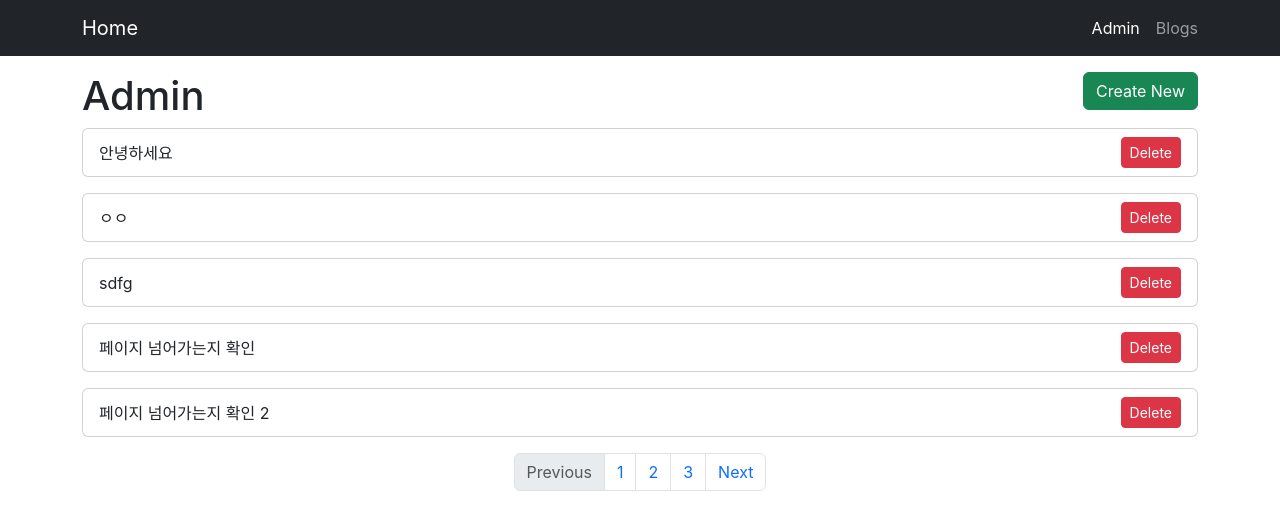
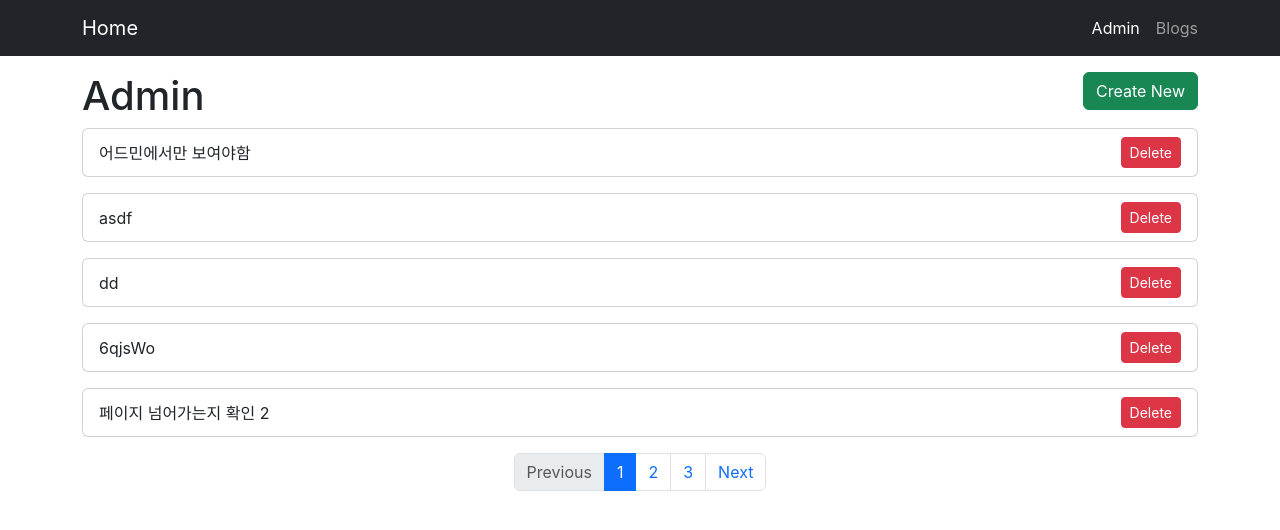
Before and after one commit to chodonghoon2/ReactBlogPage, a React (Create React App) app in the folder react-basic/: page /admin in a window 1280 px wide. Shown: the top 530 px of the page. Built offline with nearby package versions, Linux system fonts and the light colour scheme; data requests are answered from the project's data file; the HTML template or start-up script is replaced by a standard one.

Commit message:
사용중인 페이지 표시

```diff
--- a/react-basic/db.json
+++ b/react-basic/db.json
@@ -34,6 +34,34 @@
       "publish": true,
       "createdAt": 1678026628835,
       "id": 7
+    },
+    {
+      "title": "6qjsWo",
+      "body": "6qjsWO",
+      "publish": true,
+      "createdAt": 1678027814544,
+      "id": 8
+    },
+    {
+      "title": "dd",
+      "body": "dd",
+      "publish": false,
+      "createdAt": 1678028494419,
+      "id": 9
+    },
+    {
+      "title": "asdf",
+      "body": "asdfasdf",
+      "publish": false,
+      "createdAt": 1678028506895,
+      "id": 10
+    },
+    {
+      "title": "어드민에서만 보여야함",
+      "body": "어드민에서만 보여야함",
+      "publish": false,
+      "createdAt": 1678028651603,
+      "id": 11
     }
   ]
 }
--- a/react-basic/src/component/BlogList.js
+++ b/react-basic/src/component/BlogList.js
@@ -11,9 +11,25 @@ const BlogList = ({isAdmin}) => {
     const history = useHistory();
     const [posts , setPosts] = useState([]);
     const [Loading , setLoading] = useState(true);
+    const [currentPage , setCurrentPage] = useState(1);
 
-    const getPosts = () => {
-        axios.get('http://localhost:3001/posts').then((res) => {
+    const getPosts = (page = 1) => {
+        setCurrentPage(page);
+
+        let params = {
+            _page: page,
+            _limit: 5,
+            _sort: 'id',
+            _order: 'desc'
+        }
+
+        if(!isAdmin) {
+            params = {...params, publish: true};
+        }
+
+        axios.get(`http://localhost:3001/posts` , {
+            params
+        }).then((res) => {
             setPosts(res.data);
             setLoading(false);
         })
@@ -32,9 +48,7 @@ const BlogList = ({isAdmin}) => {
 
     const renderBlogList = () => {
         return (
-            posts.filter(post => {
-                return isAdmin || post.publish
-            }).map(post => {
+            posts.map(post => {
                 return (
                     <Card key={post.id} title={post.title} onClick={ () => history.push(`/blogs/${post.id}`)} >
                         {isAdmin ? (<div>
@@ -70,7 +84,7 @@ const BlogList = ({isAdmin}) => {
         return (
             <div>
                 {renderBlogList()}
-                <Pagination />
+                <Pagination currentPage={currentPage} numberOfPages={3} onClick={getPosts} />
             </div>
         )
 };
--- a/react-basic/src/component/Pagination.js
+++ b/react-basic/src/component/Pagination.js
@@ -1,15 +1,36 @@
-const Pagination = () => {
+import propTypes from "prop-types";
+
+const Pagination = ({ currentPage , numberOfPages , onClick }) => {
     return (
         <nav aria-label="Page navigation example">
             <ul className="pagination justify-content-center">
                 <li className="page-item disabled"><a className="page-link">Previous</a></li>
-                <li className="page-item"><a className="page-link" href="#">1</a></li>
-                <li className="page-item"><a className="page-link" href="#">2</a></li>
-                <li className="page-item"><a className="page-link" href="#">3</a></li>
+                {Array(numberOfPages).fill(1).map((value , index) => value + index).map((pageNumber) => {
+                   return <li key={pageNumber} className={`page-item ${currentPage === pageNumber ? 'active' : ''}`}>
+                            <div
+                                className="page-link cursor-pointer"
+                                onClick={() => {
+                                    onClick(pageNumber);
+                                }}
+                            >
+                                {pageNumber}
+                            </div>
+                        </li>
+                })}
                 <li className="page-item"><a className="page-link" href="#">Next</a></li>
             </ul>
         </nav>
     )
 };
 
+Pagination.propTypes = {
+    currentPage: propTypes.number,
+    numberOfPages: propTypes.number.isRequired,
+    onClick: propTypes.func.isRequired
+}
+
+Pagination.defaultProps = {
+    currentPage: 1,
+}
+
 export default Pagination;
```
